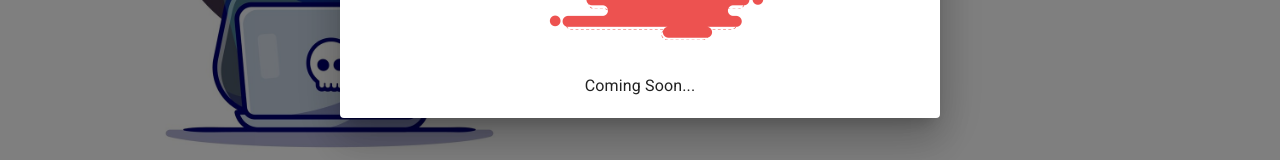
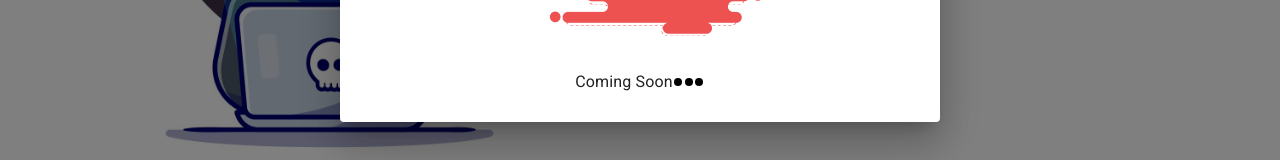
Before and after one commit to alanwsh/portfolio, a Next.js app: page /portfolio/project in a window 1280 px wide. Both pictures are taken after a click on the button "Mini Games". Shown: the part 464-624 px from the top of the page. Built offline with nearby package versions, Linux system fonts and the light colour scheme.

Commit message:
add animation to coming soon modal

```diff
--- a/src/components/ComingSoonModal.tsx
+++ b/src/components/ComingSoonModal.tsx
@@ -1,11 +1,17 @@
 import { useAppContext } from "@/context/app";
 import { Typography, Dialog, DialogContent } from "@mui/material";
 import Image from "next/image";
+import ThreeDotsWave from "./animation/ThreeDotsWave";
 
 export const ComingSoon = () => (
   <div>
     <Image src="/working_on.png" alt="Coming Soon" width={300} height={300} />
-    <Typography className="font-bold text-center">Coming Soon...</Typography>
+    <div className="flex justify-center">
+      <Typography className="font-bold text-center items-center mr-2">
+        Coming Soon
+      </Typography>
+      <ThreeDotsWave />
+    </div>
   </div>
 );
 export default function ComingSoonModal() {
--- /dev/null
+++ b/src/components/animation/ThreeDotsWave.tsx
@@ -0,0 +1,76 @@
+import React from "react";
+import { motion } from "framer-motion";
+
+const loadingContainer = {
+  width: "2rem",
+  height: "2rem",
+  display: "flex",
+  justifyContent: "space-around",
+  alignItems: "flex-start",
+};
+
+const loadingCircle = {
+  display: "block",
+  width: "0.5rem",
+  height: "0.5rem",
+  borderRadius: "0.25rem",
+};
+
+const loadingContainerVariants = {
+  start: {
+    transition: {
+      staggerChildren: 0.2,
+    },
+  },
+  end: {
+    transition: {
+      staggerChildren: 0.2,
+    },
+  },
+};
+
+const loadingCircleVariants = {
+  start: {
+    y: "0%",
+  },
+  end: {
+    y: "100%",
+  },
+};
+
+const loadingCircleTransition = {
+  duration: 0.2,
+  repeatDelay: 1,
+  repeat: Infinity,
+  ease: "easeInOut",
+};
+
+export default function ThreeDotsWave() {
+  return (
+    <motion.div
+      style={loadingContainer}
+      variants={loadingContainerVariants}
+      initial="start"
+      animate="end"
+    >
+      <motion.span
+        className="bg-black dark:bg-white"
+        style={loadingCircle}
+        variants={loadingCircleVariants}
+        transition={{ ...loadingCircleTransition }}
+      />
+      <motion.span
+        className="bg-black dark:bg-white"
+        style={loadingCircle}
+        variants={loadingCircleVariants}
+        transition={{ ...loadingCircleTransition }}
+      />
+      <motion.span
+        className="bg-black dark:bg-white"
+        style={loadingCircle}
+        variants={loadingCircleVariants}
+        transition={{ ...loadingCircleTransition }}
+      />
+    </motion.div>
+  );
+}
```
